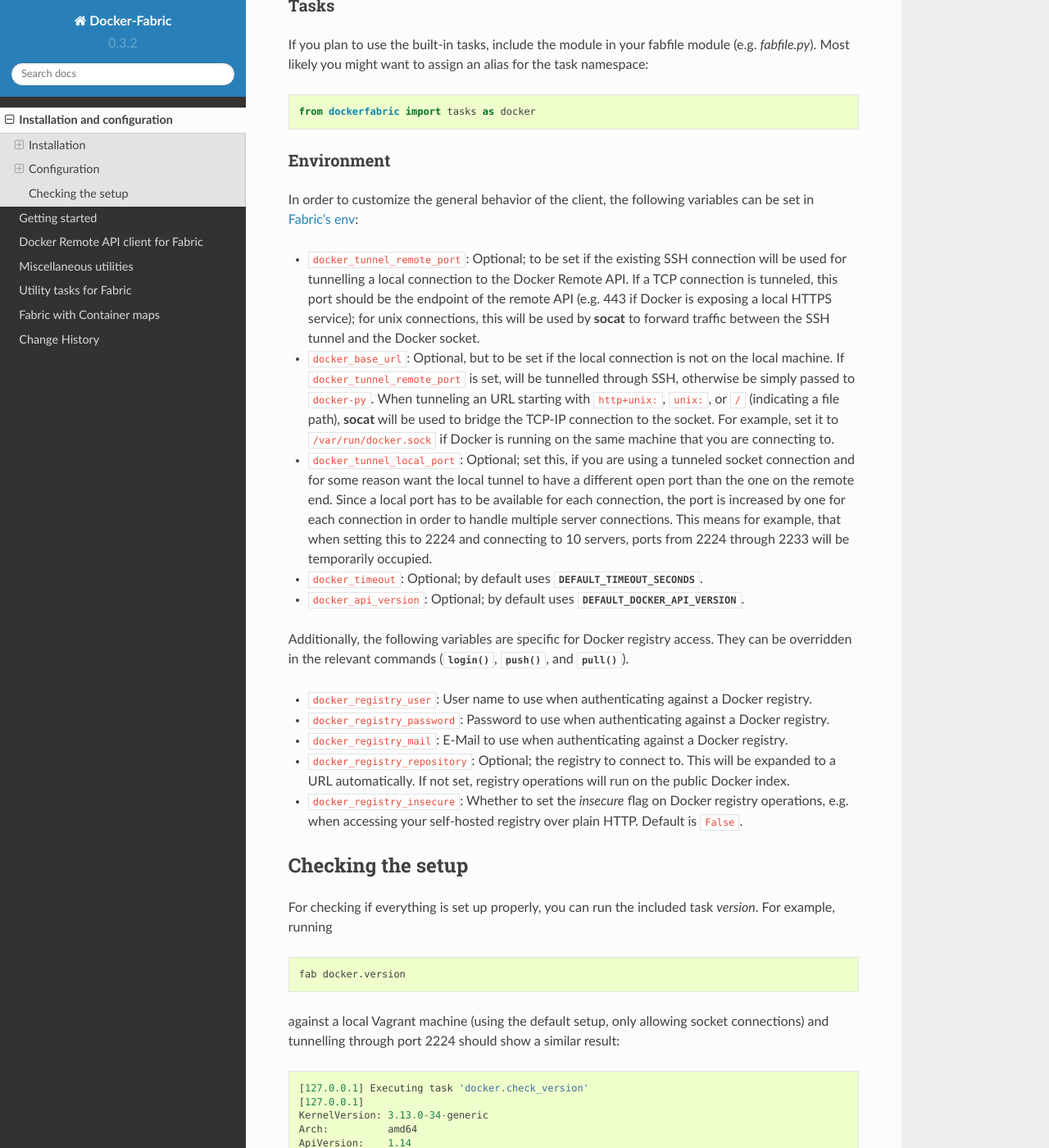
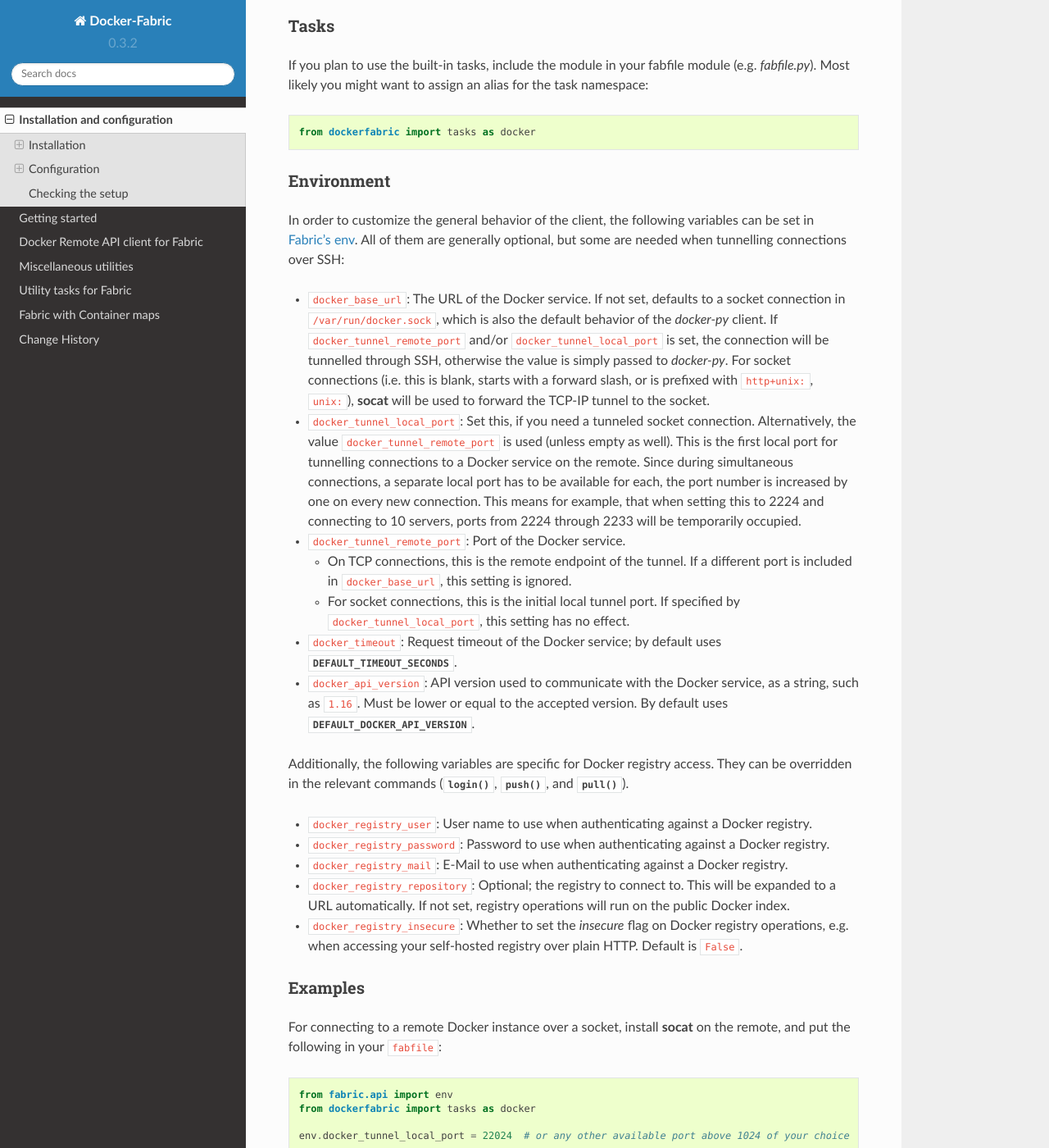
Before and after one commit to merll/docker-fabric, a Sphinx documentation site: the page built from docs/installation.rst, in a window 1280 px wide and 1400 px high, scrolled down 1352 px. Shown: the whole window at 82% size. Built offline with Sphinx 7.4.7 and the Read the Docs theme 2.0.0, drawn with Linux system fonts in a browser that asks for light colours; some of the changed text lies outside the part shown.

Commit message:
Revised connection init and docs.

```diff
--- a/docs/conf.py
+++ b/docs/conf.py
@@ -51,7 +51,7 @@
 
 # General information about the project.
 project = u'Docker-Fabric'
-copyright = u'2014, Matthias Erll'
+copyright = u'2015, Matthias Erll'
 
 # The version info for the project you're documenting, acts as replacement for
 # |version| and |release|, also used in various other places throughout the
--- a/docs/installation.rst
+++ b/docs/installation.rst
@@ -25,22 +25,23 @@
 
 * Fabric (tested with >=1.8.0)
 * docker-py (>=0.5.0)
-* docker-map (>=0.1.2)
+* docker-map (>=0.3.0)
 * Optional: PyYAML (tested with 3.11) for YAML configuration import
 
 
 Docker service
 ^^^^^^^^^^^^^^
 Docker needs to be installed on the target machine. On Ubuntu, you can use the task `install_docker` for automatically
-installing and configuring the latest release. The following configuration is only needed if the service has been
+installing and configuring the latest release. Additional configuration is only needed if the service has been
 installed otherwise.
 
 
 Socat
 ^^^^^
-The tool Socat_ is needed in order to tunnel local TCP-IP connections to a unix socket on the target machine. You can
-either install it yourself and transfer the binary using the Fabric task `install_socat`, or use the task `build_socat`
-(currently only Ubuntu) to build it directly on your target machine.
+The tool Socat_ is needed in order to tunnel local TCP-IP connections to a unix socket on the target machine. The
+``socat`` binary needs to be in the search path. You can either install it yourself and transfer the binary using the
+Fabric task `install_socat`, or use the task `build_socat` (currently only Ubuntu) to build it directly on your target
+machine.
 
 
 Configuration
@@ -75,24 +76,32 @@
 
 Environment
 ^^^^^^^^^^^
-In order to customize the general behavior of the client, the following variables can be set in `Fabric's env`_:
+In order to customize the general behavior of the client, the following variables can be set in `Fabric's env`_. All
+of them are generally optional, but some are needed when tunnelling connections over SSH:
 
-* ``docker_tunnel_remote_port``: Optional; to be set if the existing SSH connection will be used for tunnelling a local
-  connection to the Docker Remote API. If a TCP connection is tunneled, this port should be the endpoint of the remote
-  API (e.g. 443 if Docker is exposing a local HTTPS service); for unix connections, this will be used by **socat** to
-  forward traffic between the SSH tunnel and the Docker socket.
-* ``docker_base_url``: Optional, but to be set if the local connection is not on the local machine. If
-  ``docker_tunnel_remote_port`` is set, will be tunnelled through SSH, otherwise be simply passed to ``docker-py``. When
-  tunneling an URL starting with ``http+unix:``, ``unix:``, or ``/`` (indicating a file path), **socat** will be used to
-  bridge the TCP-IP connection to the socket. For example, set it to ``/var/run/docker.sock`` if Docker is running on the
-  same machine that you are connecting to.
-* ``docker_tunnel_local_port``: Optional; set this, if you are using a tunneled socket connection and for some reason
-  want the local tunnel to have a different open port than the one on the remote end.
-  Since a local port has to be available for each connection, the port is increased by one for each connection in order
-  to handle multiple server connections. This means for example, that when setting this to 2224 and connecting to 10
-  servers, ports from 2224 through 2233 will be temporarily occupied.
-* ``docker_timeout``: Optional; by default uses :const:`~docker-py.docker.client.DEFAULT_TIMEOUT_SECONDS`.
-* ``docker_api_version``: Optional; by default uses :const:`~docker-py.docker.client.DEFAULT_DOCKER_API_VERSION`.
+* ``docker_base_url``: The URL of the Docker service. If not set, defaults to a socket connection in
+  ``/var/run/docker.sock``, which is also the default behavior of the `docker-py` client.
+  If ``docker_tunnel_remote_port`` and/or ``docker_tunnel_local_port`` is set, the connection will be tunnelled through
+  SSH, otherwise the value is simply passed to `docker-py`. For socket connections (i.e. this is blank, starts with
+  a forward slash, or is prefixed with ``http+unix:``, ``unix:``), **socat** will be used to forward the TCP-IP tunnel
+  to the socket.
+* ``docker_tunnel_local_port``: Set this, if you need a tunneled socket connection. Alternatively, the value
+  ``docker_tunnel_remote_port`` is used (unless empty as well). This is the first local port for tunnelling
+  connections to a Docker service on the remote. Since during simultaneous connections, a separate local port has to be
+  available for each, the port number is increased by one on every new connection. This means for example, that when
+  setting this to 2224 and connecting to 10 servers, ports from 2224 through 2233 will be temporarily occupied.
+* ``docker_tunnel_remote_port``: Port of the Docker service.
+
+  - On TCP connections, this is the remote endpoint of the tunnel. If a different port is included in
+    ``docker_base_url``, this setting is ignored.
+  - For socket connections, this is the initial local tunnel port. If specified by ``docker_tunnel_local_port``, this
+    setting has no effect.
+
+* ``docker_timeout``: Request timeout of the Docker service; by default uses
+  :const:`~docker-py.docker.client.DEFAULT_TIMEOUT_SECONDS`.
+* ``docker_api_version``: API version used to communicate with the Docker service, as a string, such as ``1.16``.
+  Must be lower or equal to the accepted version. By default uses
+  :const:`~docker-py.docker.client.DEFAULT_DOCKER_API_VERSION`.
 
 
 Additionally, the following variables are specific for Docker registry access. They can be overridden in the relevant
@@ -107,6 +116,26 @@
   If not set, registry operations will run on the public Docker index.
 * ``docker_registry_insecure``: Whether to set the `insecure` flag on Docker registry operations, e.g. when accessing your
   self-hosted registry over plain HTTP. Default is ``False``.
+
+
+Examples
+^^^^^^^^
+For connecting to a remote Docker instance over a socket, install **socat** on the remote, and put the following in
+your ``fabfile``::
+
+    from fabric.api import env
+    from dockerfabric import tasks as docker
+
+    env.docker_tunnel_local_port = 22024  # or any other available port above 1024 of your choice
+
+
+If the remote Docker instance accepts connections on port 8000 from localhost (not recommended), use the following::
+
+    from fabric.api import env
+    from dockerfabric import tasks as docker
+
+    env.docker_base_url = 'tcp://127.0.0.1:8000'
+    env.docker_tunnel_local_port = 22024  # or any other available port above 1024 of your choice
 
 
 Checking the setup
--- a/docs/start.rst
+++ b/docs/start.rst
@@ -6,7 +6,7 @@
 In order to connect with the Docker service, make sure that
 
 1. Docker is installed on the remote machine;
-2. **socat** is installed, if you are using the SSH tunnel;
+2. **socat** is installed and in the remote's search path, if you are using the SSH tunnel;
 3. and the SSH user has access to the service.
 
 (For details, refer to :ref:`installation_and_configuration`).
@@ -16,7 +16,7 @@
 usual SSH connection (creates a new one if necessary) and opens a separate channel for forwarding requests to the
 Docker Remote API.
 
-Since this is merely a wrapper, all commands to ``docker-py`` are supported. Some additional functionality is provided
+Since this is merely a wrapper, all commands to `docker-py` are supported. Some additional functionality is provided
 by Docker-Map. However, instead of repeatedly passing in similar parameters (e.g. the service URL), settings can be
 preset globally for the project. Additionally, it provides a caching functionality for open tunnels and connections,
 which speeds up access to Docker significantly.
```
Also changed, not shown: docs/guide/apiclient.rst (+19 -24 lines), 1 other file.
